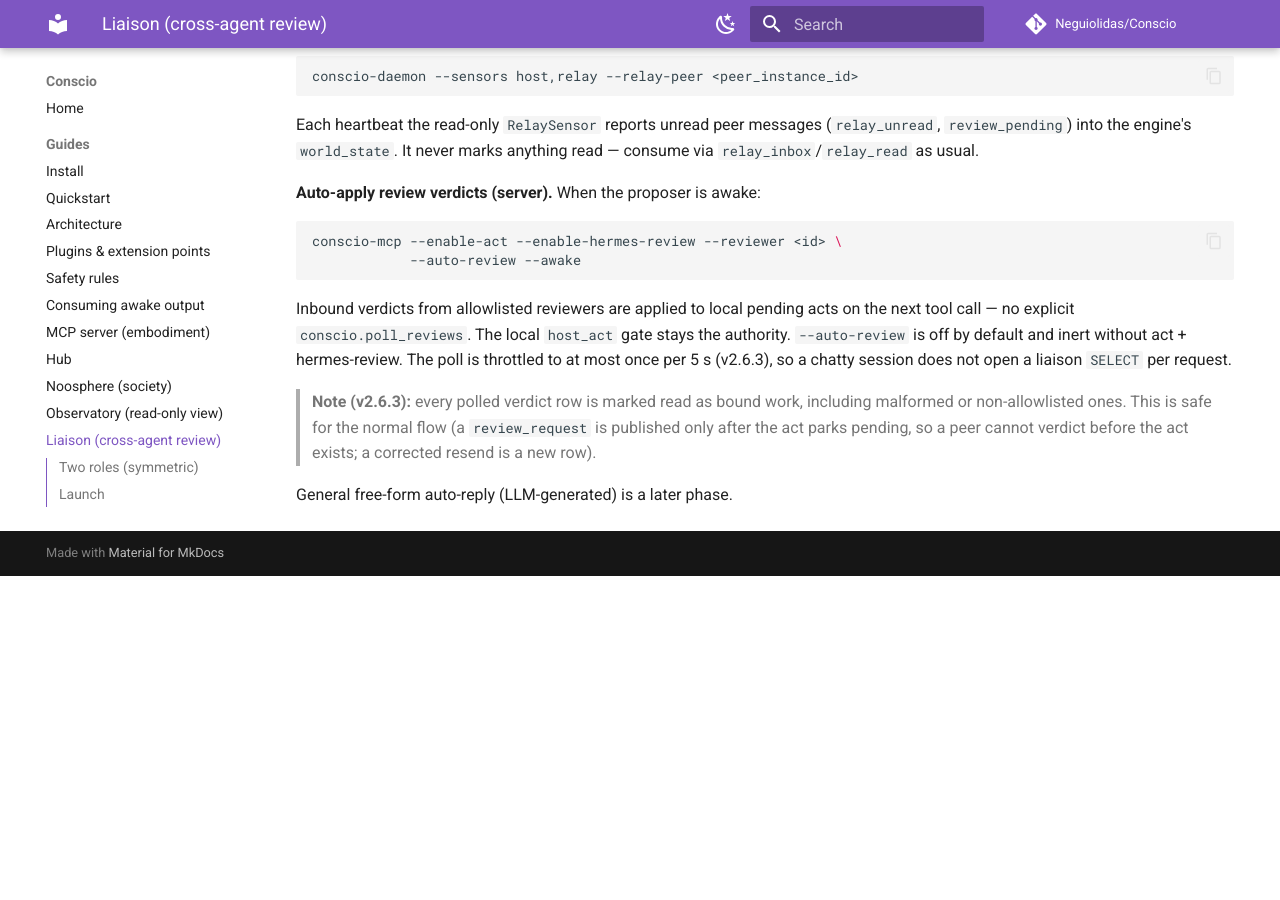
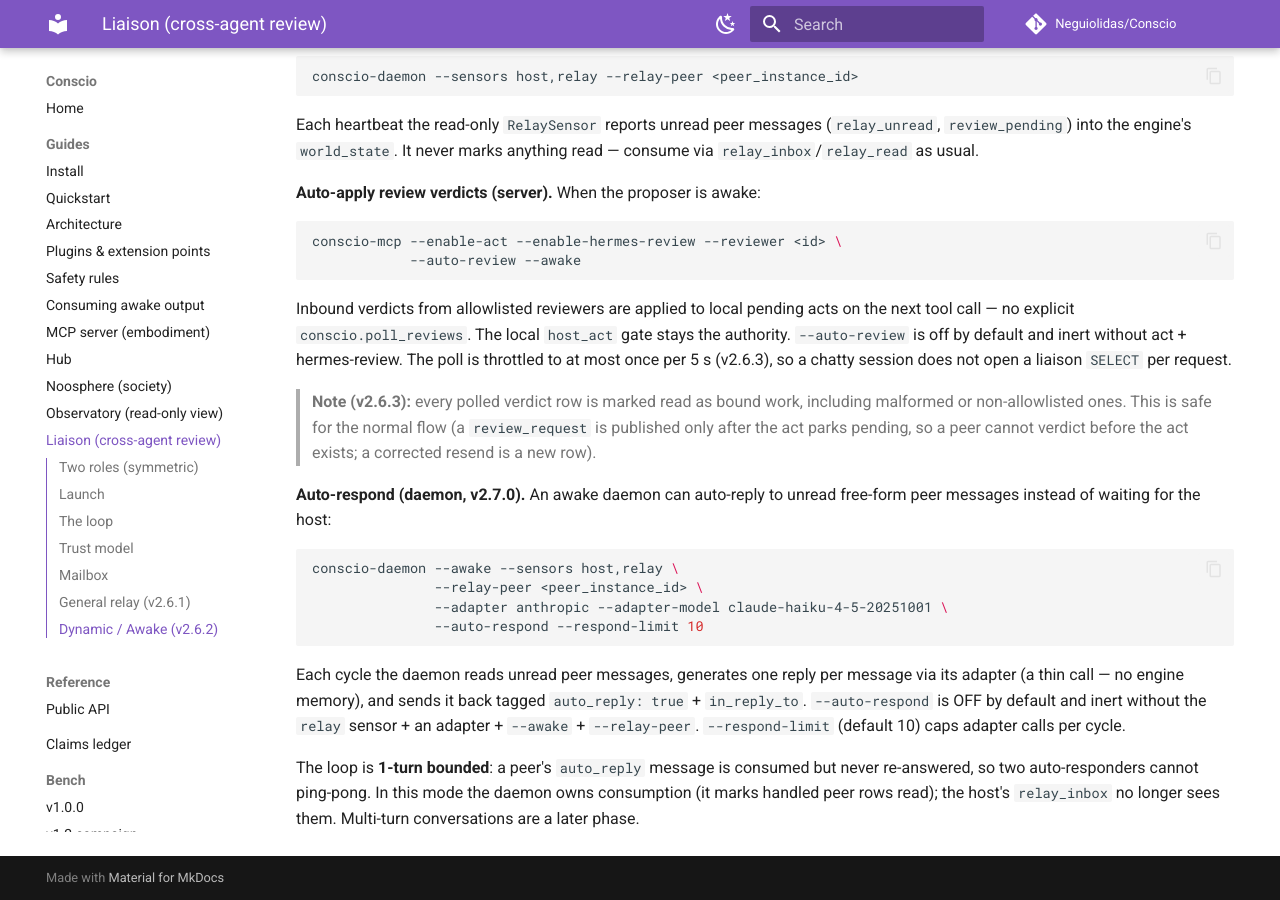
Before and after one commit to Neguiolidas/Conscio, an MkDocs documentation site: the page built from docs/guides/liaison.md, in a window 1280 px wide and 900 px high, scrolled down 2428 px. Built offline with MkDocs 1.6.1 and Material for MkDocs 9.7.7, drawn with Linux system fonts in a browser that asks for light colours; comment, search, counter and statistics services are not loaded; before the commit the page ends 3004 px from its top, so only the background shows below that.

Commit message:
docs(relay): v2.7.0 auto-respond — version, CHANGELOG, liaison guide, README [v2.7]
Co-Authored-By: Claude Opus 4.8 <noreply@anthropic.com>

````diff
--- a/conscio/__init__.py
+++ b/conscio/__init__.py
@@ -6,7 +6,7 @@ and goal generation. Adapts behavior based on the underlying model's
 context window size.
 """
 
-__version__ = "2.6.3"
+__version__ = "2.7.0"
 __author__ = "Neguiolidas / Neguitech"
 
 from .engine import ConsciousnessEngine
--- a/docs/guides/liaison.md
+++ b/docs/guides/liaison.md
@@ -127,4 +127,23 @@ inert without act + hermes-review. The poll is throttled to at most once per
 > flow (a `review_request` is published only after the act parks pending, so a
 > peer cannot verdict before the act exists; a corrected resend is a new row).
 
-General free-form auto-reply (LLM-generated) is a later phase.
+**Auto-respond (daemon, v2.7.0).** An awake daemon can auto-reply to unread
+free-form peer messages instead of waiting for the host:
+
+```bash
+conscio-daemon --awake --sensors host,relay \
+               --relay-peer <peer_instance_id> \
+               --adapter anthropic --adapter-model claude-haiku-4-5-20251001 \
+               --auto-respond --respond-limit 10
+```
+
+Each cycle the daemon reads unread peer messages, generates one reply per message
+via its adapter (a thin call — no engine memory), and sends it back tagged
+`auto_reply: true` + `in_reply_to`. `--auto-respond` is OFF by default and inert
+without the `relay` sensor + an adapter + `--awake` + `--relay-peer`.
+`--respond-limit` (default 10) caps adapter calls per cycle.
+
+The loop is **1-turn bounded**: a peer's `auto_reply` message is consumed but
+never re-answered, so two auto-responders cannot ping-pong. In this mode the
+daemon owns consumption (it marks handled peer rows read); the host's
+`relay_inbox` no longer sees them. Multi-turn conversations are a later phase.
````
Also changed, not shown: CHANGELOG.md (+24 -0 lines), README.md (+3 -2 lines).
